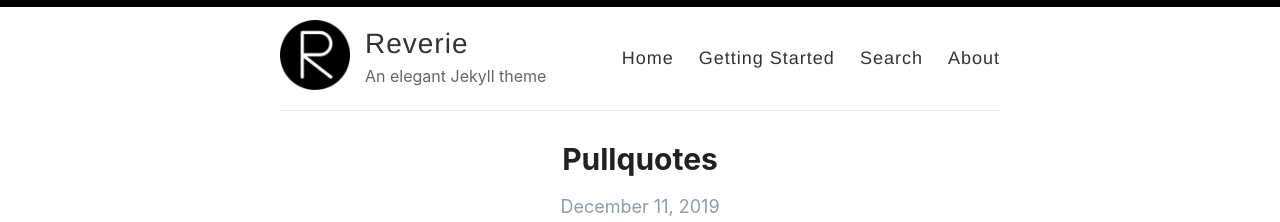
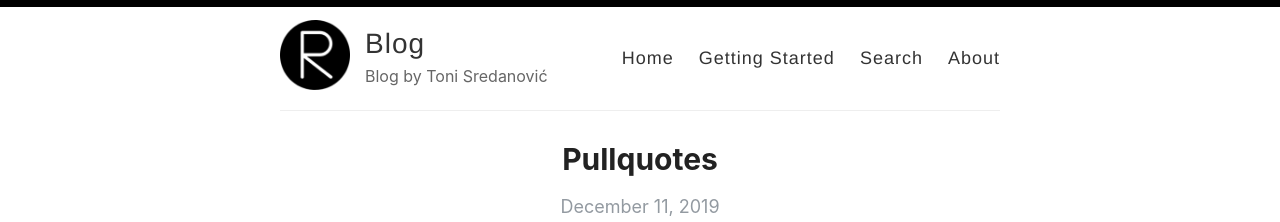
Before and after one commit to tsredanovic/blog, a Jekyll site: the page built from index.html, in a window 1280 px wide and 900 px high. Shown: the top 222 px of the window. Built offline with Jekyll 4.4.1, drawn with Linux system fonts in a browser that asks for light colours; the list of posts is cut into pages by our own code.

Commit message:
Update _config.yml

```diff
--- a/_config.yml
+++ b/_config.yml
@@ -3,13 +3,13 @@
 #
 
 # Name of your site (displayed in the header)
-name: Reverie
+name: Blog
 
 # Name of the author
 author: Toni Sredanović
 
 # Short bio or description (displayed in the header)
-description: An elegant Jekyll theme
+description: Blog by Toni Sredanović
 
 # URL of your avatar or profile pic (you could use your GitHub profile pic)
 avatar: /images/reverie.png
@@ -21,16 +21,16 @@ avatar: /images/reverie.png
 # Includes an icon in the footer for each username you enter
 footer-links:
   dribbble:
-  email: amit.d.merchant@gmail.com
-  facebook:
+  email: toni.sredanovic@gmail.com
+  facebook: toni.sredanovic
   flickr:
-  github: amitmerchant1990/reverie
+  github: tsredanovic
   instagram:
-  linkedin:
+  linkedin: tsredanovic
   pinterest:
   rss: rss
-  twitter: amit_merchant
-  stackoverflow:
+  twitter:
+  stackoverflow: 6182497/toni-sredanović
   youtube: # channel/<your_long_string> or user/<user-name>
   googleplus: # anything in your profile username that comes after plus.google.com/
   playconsole:
@@ -45,14 +45,14 @@ google_analytics: UA-43339302-11
 
 # Your website URL (e.g. http://amitmerchant1990.github.io or http://www.amitmerchant.com)
 # Used for Sitemap.xml and your RSS feed
-url: http://www.amitmerchant.com/reverie
-enforce_ssl: https://www.amitmerchant.com/reverie
+url: http://tsredanovic.github.io/blog
+enforce_ssl: https://tsredanovic.github.io/blog
 
 # If you're hosting your site at a Project repository on GitHub pages
 # (http://yourusername.github.io/repository-name)
 # and NOT your User repository (http://yourusername.github.io)
 # then add in the baseurl here, like this: "/repository-name"
-baseurl: "/reverie"
+baseurl: "/blog"
 
 #
 # !! You don't need to change any of the configuration flags below !!
```
